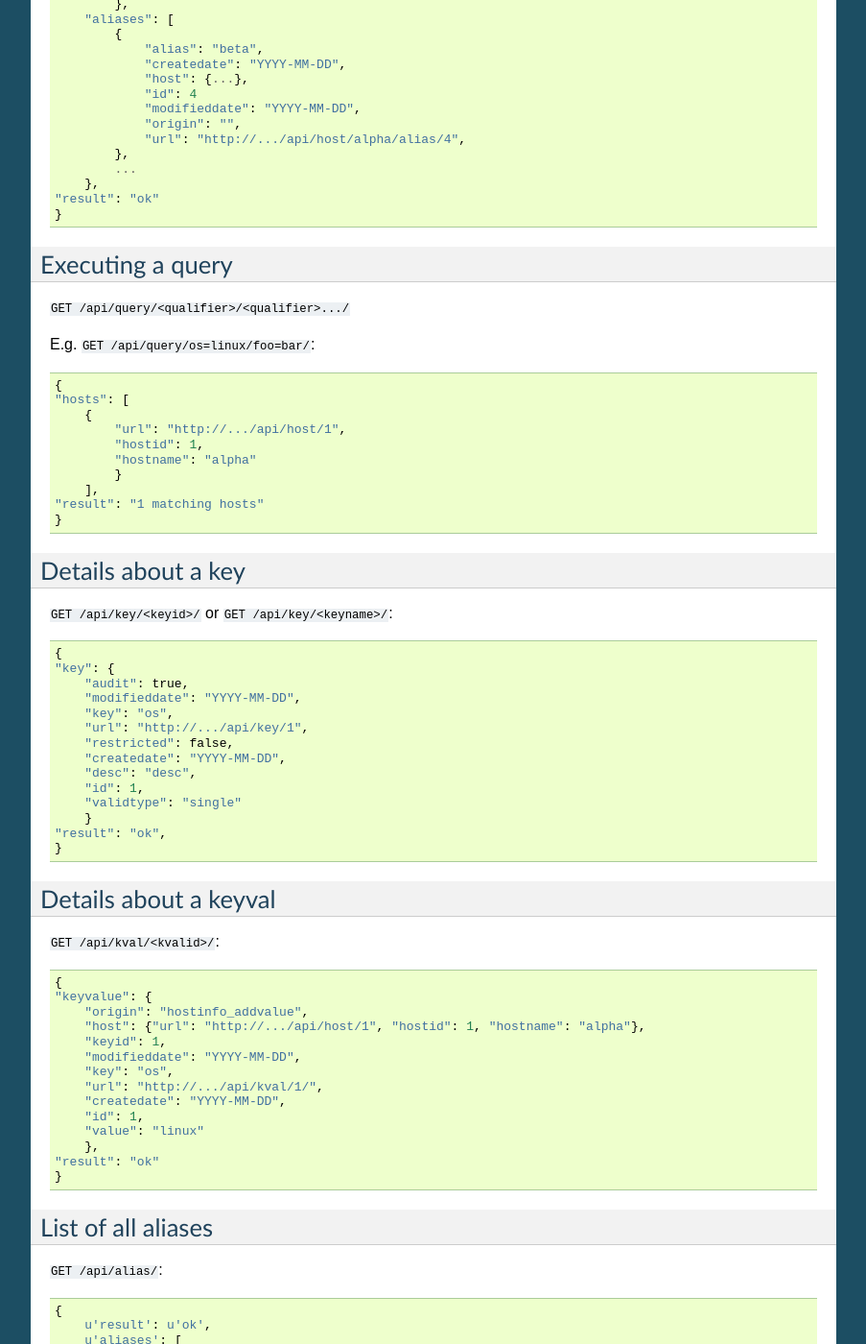
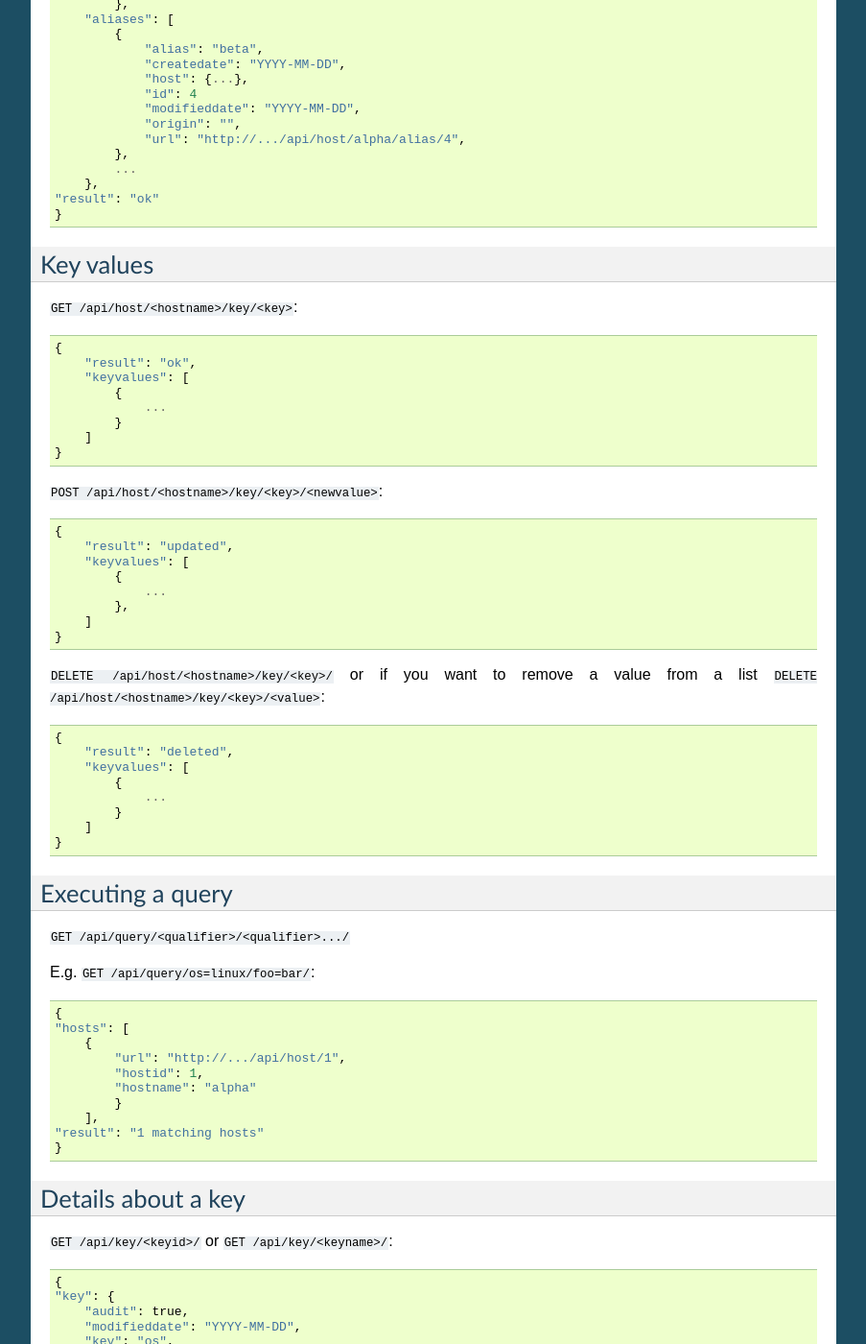
Before and after one commit to dwagon/Hostinfo, a Sphinx documentation site: the page built from docs/restful.rst, in a window 1280 px wide and 1400 px high, scrolled down 825 px. Shown: the whole window at 96% size, without its empty margins (198-1101 px from the left). Built offline with Sphinx 7.4.7, drawn with Linux system fonts in a browser that asks for light colours.

Commit message:
Doc up the keyval manipulation

```diff
--- a/docs/restful.rst
+++ b/docs/restful.rst
@@ -59,6 +59,44 @@ Details about a host
         },
     "result": "ok"
     }
+
+Key values
+^^^^^^^^^^
+
+``GET /api/host/<hostname>/key/<key>``::
+
+    {
+        "result": "ok",
+        "keyvalues": [
+            {
+                ...
+            }
+        ]
+    }
+
+``POST /api/host/<hostname>/key/<key>/<newvalue>``::
+
+    {
+        "result": "updated",
+        "keyvalues": [
+            {
+                ...
+            },
+        ]
+    }
+
+``DELETE /api/host/<hostname>/key/<key>/`` or if you want to remove a value from a list ``DELETE /api/host/<hostname>/key/<key>/<value>``::
+
+
+    {
+        "result": "deleted",
+        "keyvalues": [
+            {
+                ...
+            }
+        ]
+    }
+
 
 Executing a query
 ^^^^^^^^^^^^^^^^^
```
